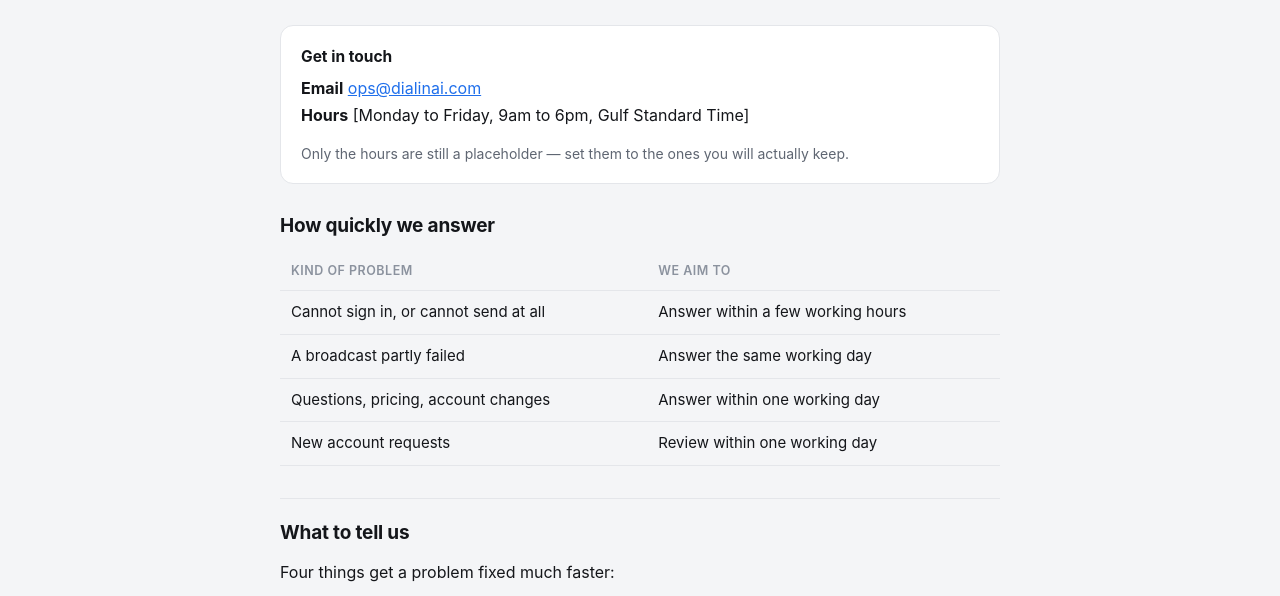
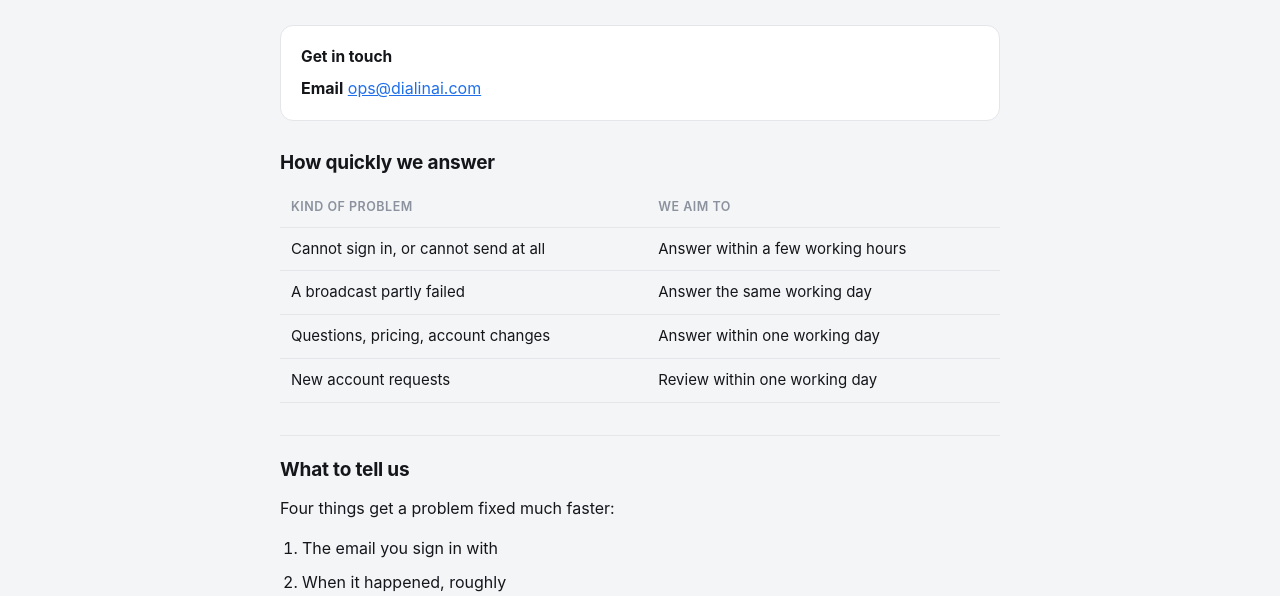
Before and after one commit to saiiii17/arrow-cape-monitor, a website: page src/public/support.html in a window 1280 px wide. Shown: the part 169-765 px from the top of the page. Drawn offline with Linux system fonts and the light colour scheme.

Commit message:
Drop the last two placeholders rather than guess at them
Support listed opening hours nobody had set, and the privacy page had a
blank where the hosting provider's name belonged. A promise of hours we
have not committed to is worse than no hours, and naming a provider
before one is chosen would be a guess printed as fact.

Support now gives the email and the WhatsApp number, both real. The
privacy page says what the host can see without naming one, which is the
true part; the name goes in once the service is deployed.

```diff
--- a/src/public/support.html
+++ b/src/public/support.html
@@ -86,8 +86,7 @@
     <div class="card">
       <h3>Get in touch</h3>
       <p><b>Email</b> <a href="mailto:ops@dialinai.com">ops@dialinai.com</a><br>
-            <b>Hours</b> [Monday to Friday, 9am to 6pm, Gulf Standard Time]</p>
-      <p class="sub">Only the hours are still a placeholder — set them to the ones you will actually keep.</p>
+      </p>
     </div>
 
     <h2>How quickly we answer</h2>
```
Also changed, not shown: src/public/privacy.html (+1 -1 lines).
